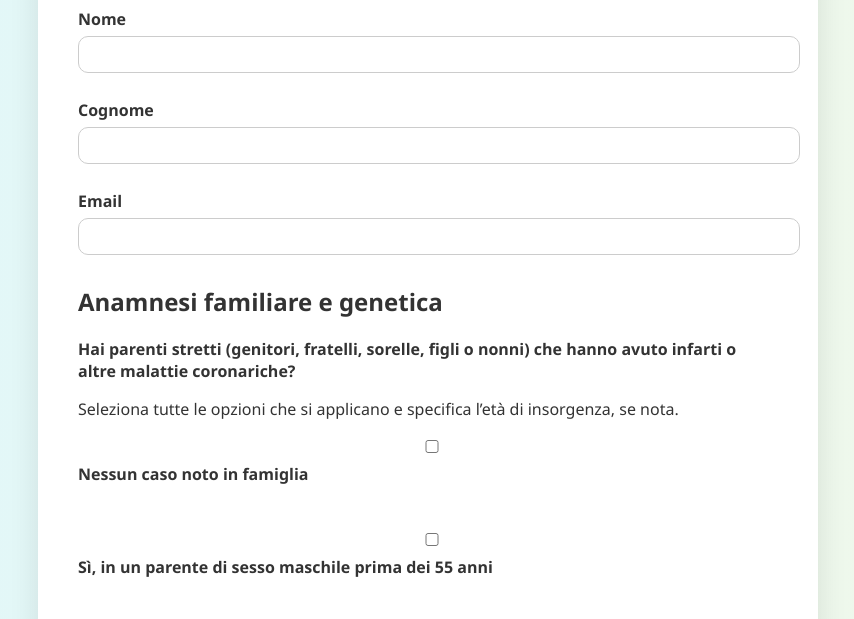
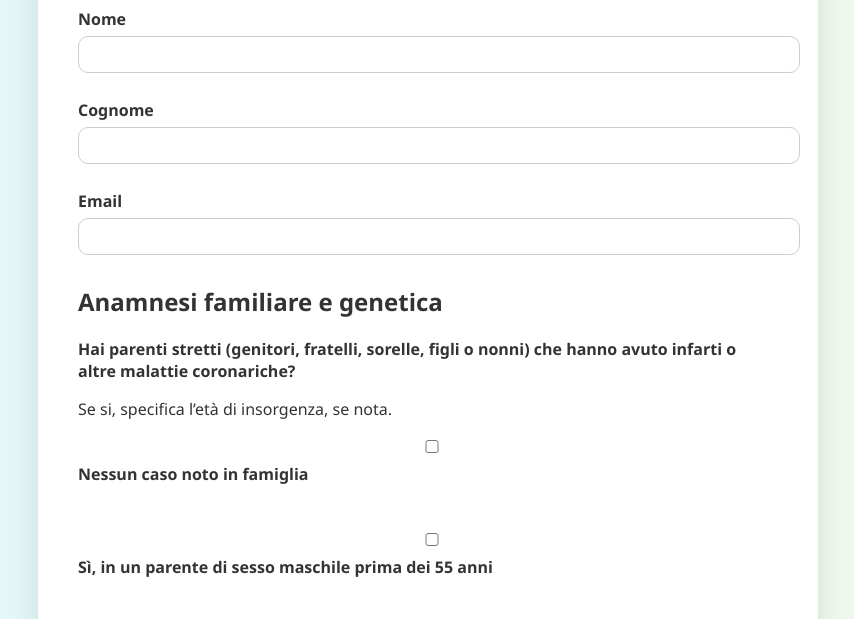
Before and after one commit to marcotempera/longevity, a website: page public/index.html in a window 1280 px wide. Shown: the part 150-769 px from the top of the page, without its empty margins (212-1066 px from the left). Drawn offline with nearby package versions, Linux system fonts and the light colour scheme.

Commit message:
aggiorna prima domanda del questionario

```diff
--- a/public/index.html
+++ b/public/index.html
@@ -27,7 +27,7 @@
         <label><strong>
                 Hai parenti stretti (genitori, fratelli, sorelle, figli o nonni) che hanno avuto infarti o altre malattie coronariche?
               </strong></label>
-              <p>Seleziona tutte le opzioni che si applicano e specifica l’età di insorgenza, se nota.</p>
+              <p>Se si, specifica l’età di insorgenza, se nota.</p>
 
               <label>
                 <input type="checkbox" name="parenti_malattie_coronariche" value="nessun_caso_noto" />
```
